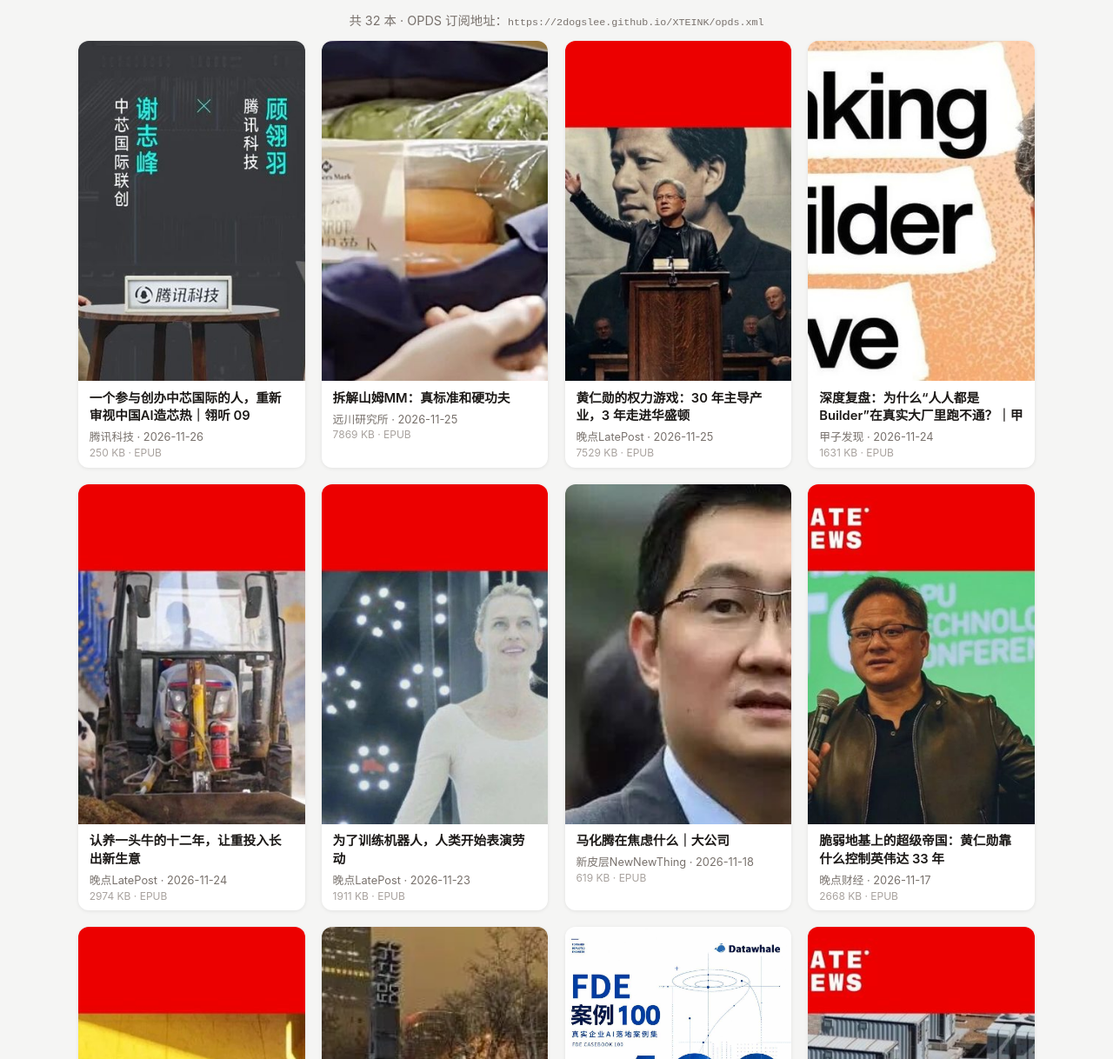
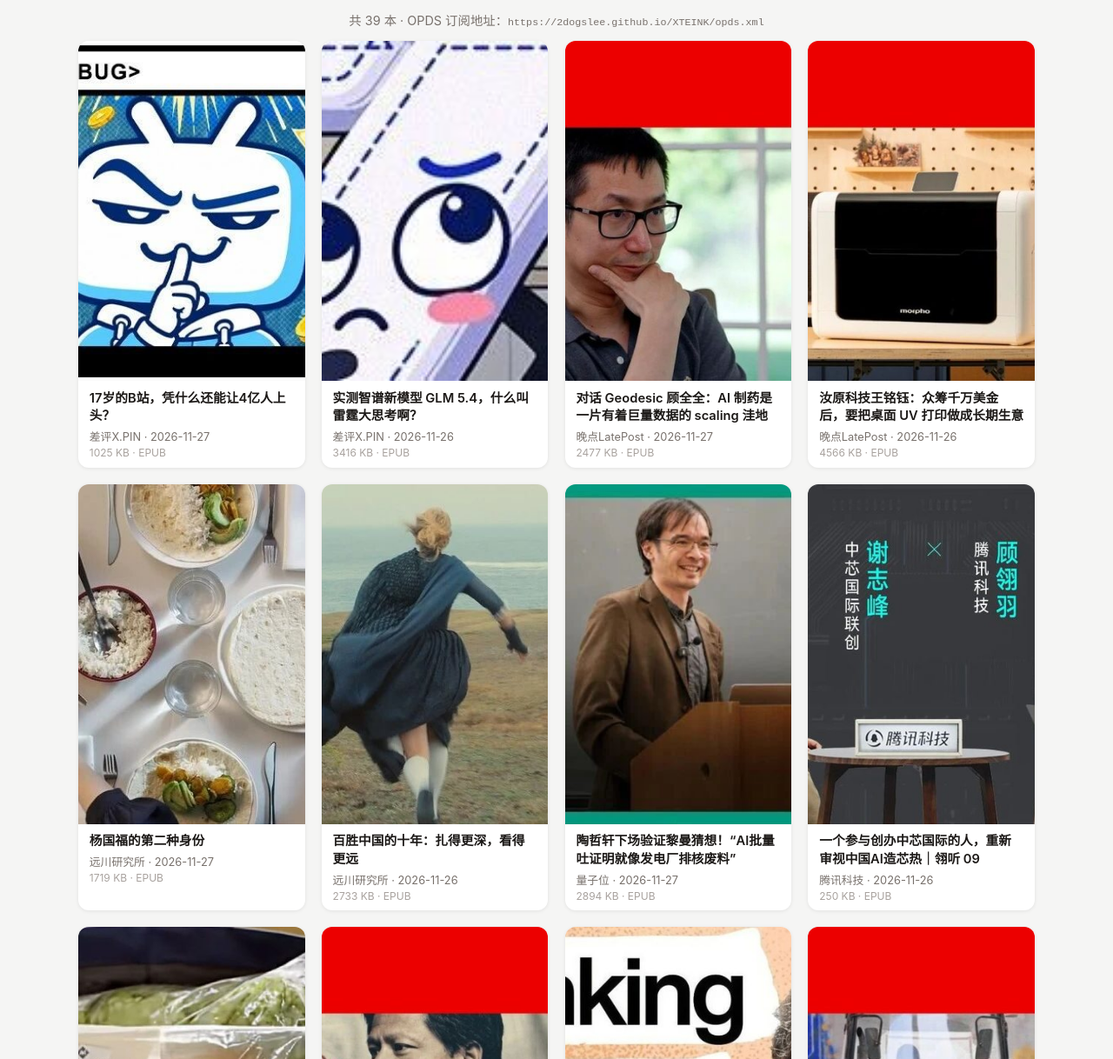
Before and after one commit to 2DogsLee/XTEINK, a plain HTML site: page index.html in a window 1280 px wide. Shown: the part 82-1300 px from the top of the page at 87% size. Drawn offline with Linux system fonts and the light colour scheme.

Commit message:
chore: 重建目录

```diff
--- a/index.html
+++ b/index.html
@@ -17,8 +17,64 @@ p.hint{text-align:center;color:#78716c;font-size:.9em;}
 .size{font-size:.75em;color:#a8a29e;margin-top:.15em;}
 </style></head><body>
 <h1>📚 XTEINK 书库</h1>
-<p class="hint">共 32 本 · OPDS 订阅地址：<code>https://2dogslee.github.io/XTEINK/opds.xml</code></p>
+<p class="hint">共 39 本 · OPDS 订阅地址：<code>https://2dogslee.github.io/XTEINK/opds.xml</code></p>
 <div class="grid">
+    <div class="card">
+      <a href="books/%E5%B7%AE%E8%AF%84X.PIN-17%E5%B2%81%E7%9A%84B%E7%AB%99%EF%BC%8C%E5%87%AD%E4%BB%80%E4%B9%88%E8%BF%98%E8%83%BD%E8%AE%A94%E4%BA%BF%E4%BA%BA%E4%B8%8A%E5%A4%B4%EF%BC%9F.epub"><img src="covers/2825a12d4481.jpg"/></a>
+      <div class="info">
+        <div class="title"><a href="books/%E5%B7%AE%E8%AF%84X.PIN-17%E5%B2%81%E7%9A%84B%E7%AB%99%EF%BC%8C%E5%87%AD%E4%BB%80%E4%B9%88%E8%BF%98%E8%83%BD%E8%AE%A94%E4%BA%BF%E4%BA%BA%E4%B8%8A%E5%A4%B4%EF%BC%9F.epub">17岁的B站，凭什么还能让4亿人上头？</a></div>
+        <div class="author">差评X.PIN · 2026-11-27</div>
+        <div class="size">1025 KB · EPUB</div>
+      </div>
+    </div>
+    <div class="card">
+      <a href="books/%E5%B7%AE%E8%AF%84X.PIN-%E5%AE%9E%E6%B5%8B%E6%99%BA%E8%B0%B1%E6%96%B0%E6%A8%A1%E5%9E%8B_GLM_5.4%EF%BC%8C%E4%BB%80%E4%B9%88%E5%8F%AB%E9%9B%B7%E9%9C%86%E5%A4%A7%E6%80%9D%E8%80%83%E5%95%8A%EF%BC%9F.epub"><img src="covers/5609967d4a3b.jpg"/></a>
+      <div class="info">
+        <div class="title"><a href="books/%E5%B7%AE%E8%AF%84X.PIN-%E5%AE%9E%E6%B5%8B%E6%99%BA%E8%B0%B1%E6%96%B0%E6%A8%A1%E5%9E%8B_GLM_5.4%EF%BC%8C%E4%BB%80%E4%B9%88%E5%8F%AB%E9%9B%B7%E9%9C%86%E5%A4%A7%E6%80%9D%E8%80%83%E5%95%8A%EF%BC%9F.epub">实测智谱新模型 GLM 5.4，什么叫雷霆大思考啊？</a></div>
+        <div class="author">差评X.PIN · 2026-11-26</div>
+        <div class="size">3416 KB · EPUB</div>
+      </div>
+    </div>
+    <div class="card">
+      <a href="books/%E6%99%9A%E7%82%B9LatePost-%E5%AF%B9%E8%AF%9D_Geodesic_%E9%A1%BE%E5%85%A8%E5%85%A8%EF%BC%9AAI_%E5%88%B6%E8%8D%AF%E6%98%AF%E4%B8%80%E7%89%87%E6%9C%89%E7%9D%80%E5%B7%A8%E9%87%8F%E6%95%B0%E6%8D%AE%E7%9A%84_scaling_%E6%B4%BC%E5%9C%B0.epub"><img src="covers/faba313ad3f7.jpg"/></a>
+      <div class="info">
+        <div class="title"><a href="books/%E6%99%9A%E7%82%B9LatePost-%E5%AF%B9%E8%AF%9D_Geodesic_%E9%A1%BE%E5%85%A8%E5%85%A8%EF%BC%9AAI_%E5%88%B6%E8%8D%AF%E6%98%AF%E4%B8%80%E7%89%87%E6%9C%89%E7%9D%80%E5%B7%A8%E9%87%8F%E6%95%B0%E6%8D%AE%E7%9A%84_scaling_%E6%B4%BC%E5%9C%B0.epub">对话 Geodesic 顾全全：AI 制药是一片有着巨量数据的 scaling 洼地</a></div>
+        <div class="author">晚点LatePost · 2026-11-27</div>
+        <div class="size">2477 KB · EPUB</div>
+      </div>
+    </div>
+    <div class="card">
+      <a href="books/%E6%99%9A%E7%82%B9LatePost-%E6%B1%9D%E5%8E%9F%E7%A7%91%E6%8A%80%E7%8E%8B%E9%93%AD%E9%92%B0%EF%BC%9A%E4%BC%97%E7%AD%B9%E5%8D%83%E4%B8%87%E7%BE%8E%E9%87%91%E5%90%8E%EF%BC%8C%E8%A6%81%E6%8A%8A%E6%A1%8C%E9%9D%A2_UV_%E6%89%93%E5%8D%B0%E5%81%9A%E6%88%90%E9%95%BF%E6%9C%9F%E7%94%9F%E6%84%8F.epub"><img src="covers/47a9abd303cc.jpg"/></a>
+      <div class="info">
+        <div class="title"><a href="books/%E6%99%9A%E7%82%B9LatePost-%E6%B1%9D%E5%8E%9F%E7%A7%91%E6%8A%80%E7%8E%8B%E9%93%AD%E9%92%B0%EF%BC%9A%E4%BC%97%E7%AD%B9%E5%8D%83%E4%B8%87%E7%BE%8E%E9%87%91%E5%90%8E%EF%BC%8C%E8%A6%81%E6%8A%8A%E6%A1%8C%E9%9D%A2_UV_%E6%89%93%E5%8D%B0%E5%81%9A%E6%88%90%E9%95%BF%E6%9C%9F%E7%94%9F%E6%84%8F.epub">汝原科技王铭钰：众筹千万美金后，要把桌面 UV 打印做成长期生意</a></div>
+        <div class="author">晚点LatePost · 2026-11-26</div>
+        <div class="size">4566 KB · EPUB</div>
+      </div>
+    </div>
+    <div class="card">
+      <a href="books/%E8%BF%9C%E5%B7%9D%E7%A0%94%E7%A9%B6%E6%89%80-%E6%9D%A8%E5%9B%BD%E7%A6%8F%E7%9A%84%E7%AC%AC%E4%BA%8C%E7%A7%8D%E8%BA%AB%E4%BB%BD.epub"><img src="covers/ffb50701f394.jpg"/></a>
+      <div class="info">
+        <div class="title"><a href="books/%E8%BF%9C%E5%B7%9D%E7%A0%94%E7%A9%B6%E6%89%80-%E6%9D%A8%E5%9B%BD%E7%A6%8F%E7%9A%84%E7%AC%AC%E4%BA%8C%E7%A7%8D%E8%BA%AB%E4%BB%BD.epub">杨国福的第二种身份</a></div>
+        <div class="author">远川研究所 · 2026-11-27</div>
+        <div class="size">1719 KB · EPUB</div>
+      </div>
+    </div>
+    <div class="card">
+      <a href="books/%E8%BF%9C%E5%B7%9D%E7%A0%94%E7%A9%B6%E6%89%80-%E7%99%BE%E8%83%9C%E4%B8%AD%E5%9B%BD%E7%9A%84%E5%8D%81%E5%B9%B4%EF%BC%9A%E6%89%8E%E5%BE%97%E6%9B%B4%E6%B7%B1%EF%BC%8C%E7%9C%8B%E5%BE%97%E6%9B%B4%E8%BF%9C.epub"><img src="covers/4a718689c8a1.jpg"/></a>
+      <div class="info">
+        <div class="title"><a href="books/%E8%BF%9C%E5%B7%9D%E7%A0%94%E7%A9%B6%E6%89%80-%E7%99%BE%E8%83%9C%E4%B8%AD%E5%9B%BD%E7%9A%84%E5%8D%81%E5%B9%B4%EF%BC%9A%E6%89%8E%E5%BE%97%E6%9B%B4%E6%B7%B1%EF%BC%8C%E7%9C%8B%E5%BE%97%E6%9B%B4%E8%BF%9C.epub">百胜中国的十年：扎得更深，看得更远</a></div>
+        <div class="author">远川研究所 · 2026-11-26</div>
+        <div class="size">2733 KB · EPUB</div>
+      </div>
+    </div>
+    <div class="card">
+      <a href="books/%E9%87%8F%E5%AD%90%E4%BD%8D-%E9%99%B6%E5%93%B2%E8%BD%A9%E4%B8%8B%E5%9C%BA%E9%AA%8C%E8%AF%81%E9%BB%8E%E6%9B%BC%E7%8C%9C%E6%83%B3%EF%BC%81%E2%80%9CAI%E6%89%B9%E9%87%8F%E5%90%90%E8%AF%81%E6%98%8E%E5%B0%B1%E5%83%8F%E5%8F%91%E7%94%B5%E5%8E%82%E6%8E%92%E6%A0%B8%E5%BA%9F%E6%96%99%E2%80%9D.epub"><img src="covers/2e6ddde0e797.jpg"/></a>
+      <div class="info">
+        <div class="title"><a href="books/%E9%87%8F%E5%AD%90%E4%BD%8D-%E9%99%B6%E5%93%B2%E8%BD%A9%E4%B8%8B%E5%9C%BA%E9%AA%8C%E8%AF%81%E9%BB%8E%E6%9B%BC%E7%8C%9C%E6%83%B3%EF%BC%81%E2%80%9CAI%E6%89%B9%E9%87%8F%E5%90%90%E8%AF%81%E6%98%8E%E5%B0%B1%E5%83%8F%E5%8F%91%E7%94%B5%E5%8E%82%E6%8E%92%E6%A0%B8%E5%BA%9F%E6%96%99%E2%80%9D.epub">陶哲轩下场验证黎曼猜想！“AI批量吐证明就像发电厂排核废料”</a></div>
+        <div class="author">量子位 · 2026-11-27</div>
+        <div class="size">2894 KB · EPUB</div>
+      </div>
+    </div>
     <div class="card">
       <a href="books/%E8%85%BE%E8%AE%AF%E7%A7%91%E6%8A%80-%E4%B8%80%E4%B8%AA%E5%8F%82%E4%B8%8E%E5%88%9B%E5%8A%9E%E4%B8%AD%E8%8A%AF%E5%9B%BD%E9%99%85%E7%9A%84%E4%BA%BA%EF%BC%8C%E9%87%8D%E6%96%B0%E5%AE%A1%E8%A7%86%E4%B8%AD%E5%9B%BDAI%E9%80%A0%E8%8A%AF%E7%83%AD%EF%BD%9C%E7%BF%8E%E5%90%AC_09.epub"><img src="covers/20d74b7af307.jpg"/></a>
       <div class="info">
```
Also changed, not shown: opds.xml (+85 -1 lines), covers/2825a12d4481.jpg (added), covers/2e6ddde0e797.jpg (added), covers/47a9abd303cc.jpg (added), covers/4a718689c8a1.jpg (added), covers/5609967d4a3b.jpg (added), covers/faba313ad3f7.jpg (added), covers/ffb50701f394.jpg (added).
